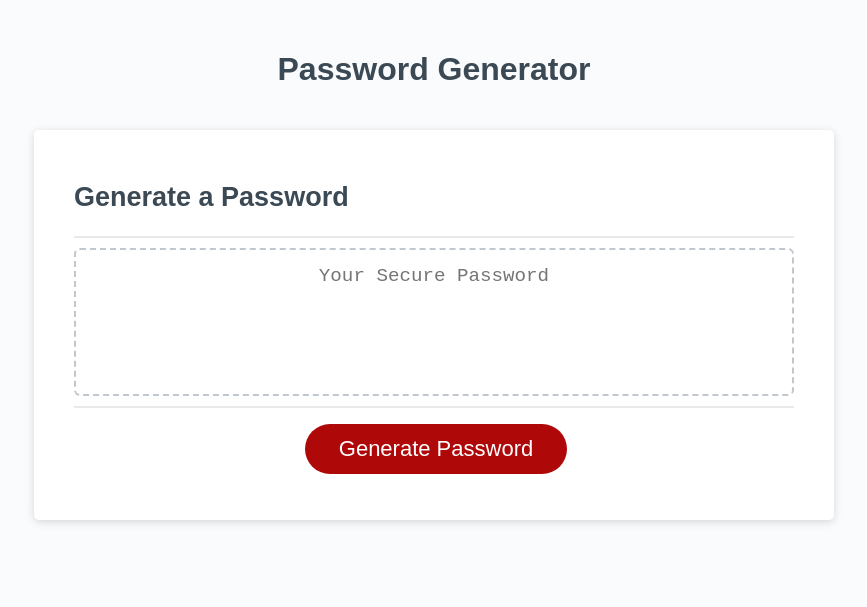
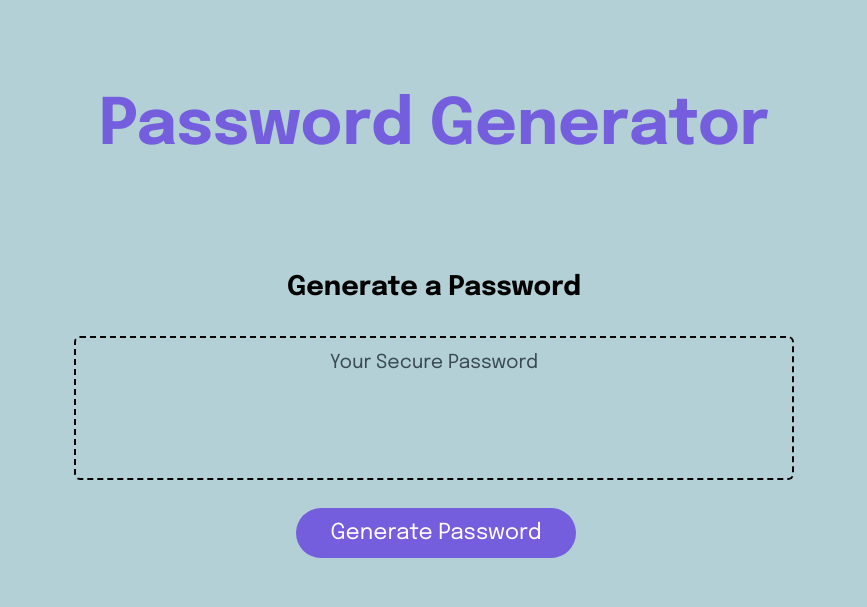
Before and after one commit to mchinojo/5Password-Generator, a plain HTML site: page index.html in a window 1280 px wide. Shown: the whole page, without its empty margins (206-1073 px from the left). Drawn offline with Linux system fonts and the light colour scheme.

Commit message:
modified the style.css file

```diff
--- a/assets/style.css
+++ b/assets/style.css
@@ -13,8 +13,8 @@ body,
 }
 
 body {
-  font-family: sans-serif;
-  background-color: #f9fbfd;
+  font-family: 'Epilogue', sans-serif;
+  background-color: rgb(178, 208, 213);
 }
 
 .wrapper {
@@ -25,17 +25,19 @@ body {
 
 header {
   text-align: center;
+  font-size: xx-large;
+  font-weight: 700;
   padding: 20px;
-  padding-top: 0px;
-  color: hsl(206, 17%, 28%);
+  color: rgb(116, 94, 222);
 }
 
 .card {
-  background-color: hsl(0, 0%, 100%);
+  background-color: rgb(178, 208, 213);
+  text-align: center;
   border-radius: 5px;
   border-width: 1px;
-  box-shadow: rgba(0, 0, 0, 0.15) 0px 2px 8px 0px;
-  color: hsl(206, 17%, 28%);
+  /* box-shadow: rgba(0, 0, 0, 0.15) 0px 2px 8px 0px; */
+  color: black;
   font-size: 18px;
   margin: 0 auto;
   max-width: 800px;
@@ -46,8 +48,12 @@ header {
   content: " ";
   display: block;
   width: 100%;
-  background: #e7e9eb;
+  background: rgb(178, 208, 213);
   height: 2px;
+}
+
+::placeholder {
+  color: hsl(206, 17%, 28%);
 }
 
 .card-body {
@@ -62,7 +68,7 @@ header {
   content: " ";
   display: block;
   width: 100%;
-  background: #e7e9eb;
+  background: rgb(178, 208, 213);
   height: 2px;
 }
 
@@ -74,12 +80,12 @@ header {
 
 .btn {
   border: none;
-  background-color: hsl(360, 91%, 36%);
+  background-color: rgb(116, 94, 222);
   border-radius: 25px;
-  box-shadow: rgba(0, 0, 0, 0.1) 0px 1px 6px 0px rgba(0, 0, 0, 0.2) 0px 1px 1px
-    0px;
+  box-shadow: rgba(0, 0, 0, 0.1) 0px 1px 6px 0px rgba(0, 0, 0, 0.2) 0px 1px 1px 0px;
   color: hsl(0, 0%, 100%);
   display: inline-block;
+  font-family: 'Epilogue', sans-serif;
   font-size: 22px;
   line-height: 22px;
   margin: 16px 16px 16px 20px;
@@ -88,9 +94,8 @@ header {
   cursor: pointer;
 }
 
-button[disabled] {
-  cursor: default;
-  background: #c0c7cf;
+.btn:hover {
+  background-color: rgb(70, 48, 184);
 }
 
 .float-right {
@@ -98,6 +103,7 @@ button[disabled] {
 }
 
 #password {
+  background-color: rgb(178, 208, 213);
   -webkit-appearance: none;
   -moz-appearance: none;
   appearance: none;
@@ -108,11 +114,12 @@ button[disabled] {
   padding-left: 15px;
   padding-right: 15px;
   padding-bottom: 85px;
+  font-family: 'Epilogue', sans-serif;
   font-size: 1.2rem;
   text-align: center;
   margin-top: 10px;
   margin-bottom: 10px;
-  border: 2px dashed #c0c7cf;
+  border: 2px dashed black;
   border-radius: 6px;
   resize: none;
   overflow: hidden;
--- a/index.html
+++ b/index.html
@@ -7,6 +7,10 @@
   <meta http-equiv="X-UA-Compatible" content="ie=edge" />
   <title>🔐 Password Generator</title>
   <link rel="stylesheet" href="assets/style.css" />
+  <!-- Google Font -->
+  <link rel="preconnect" href="https://fonts.googleapis.com">
+  <link rel="preconnect" href="https://fonts.gstatic.com" crossorigin>
+  <link href="https://fonts.googleapis.com/css2?family=Epilogue:wght@300;400;600;700&display=swap" rel="stylesheet">
 </head>
 
 <body>
```
